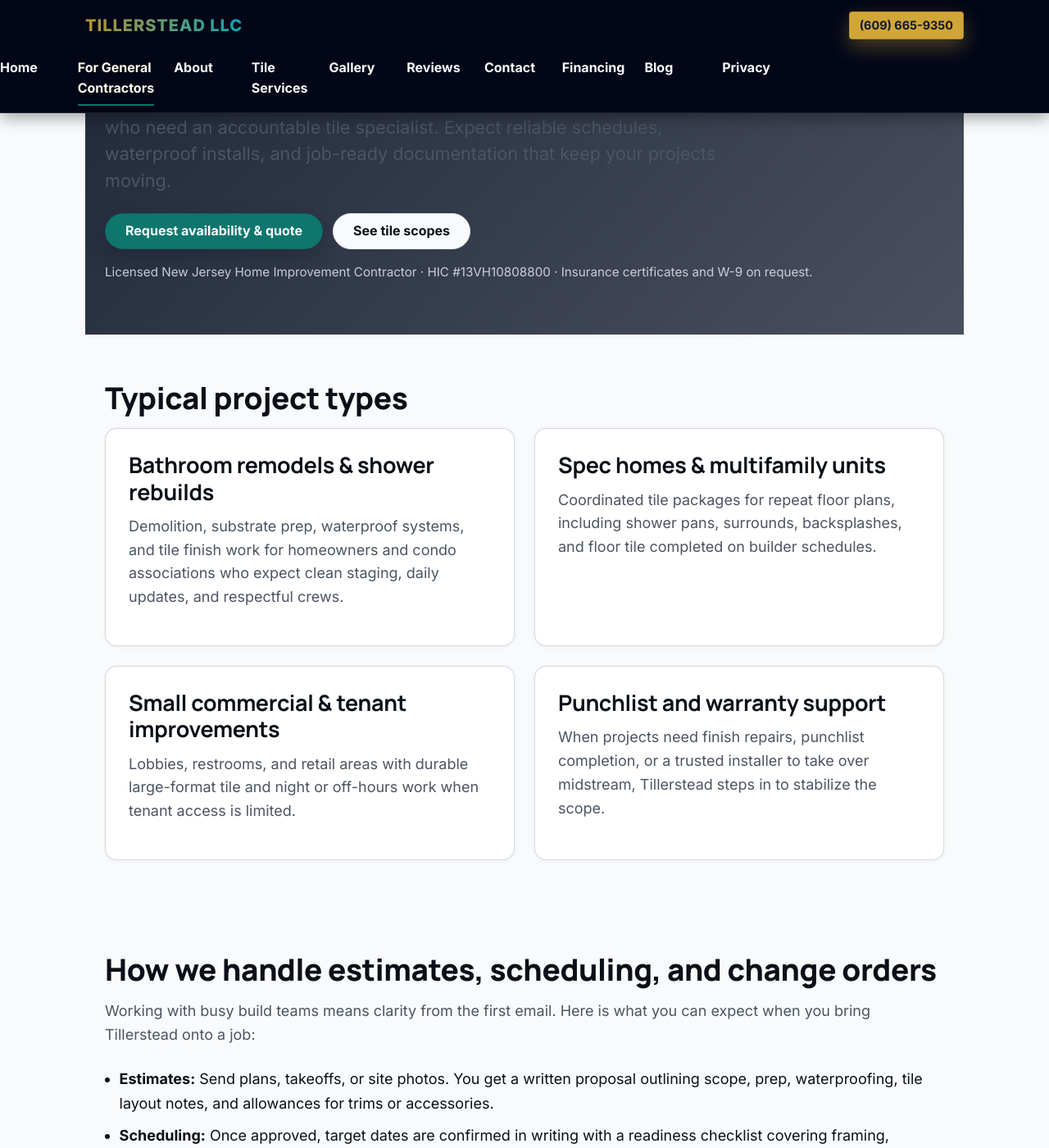
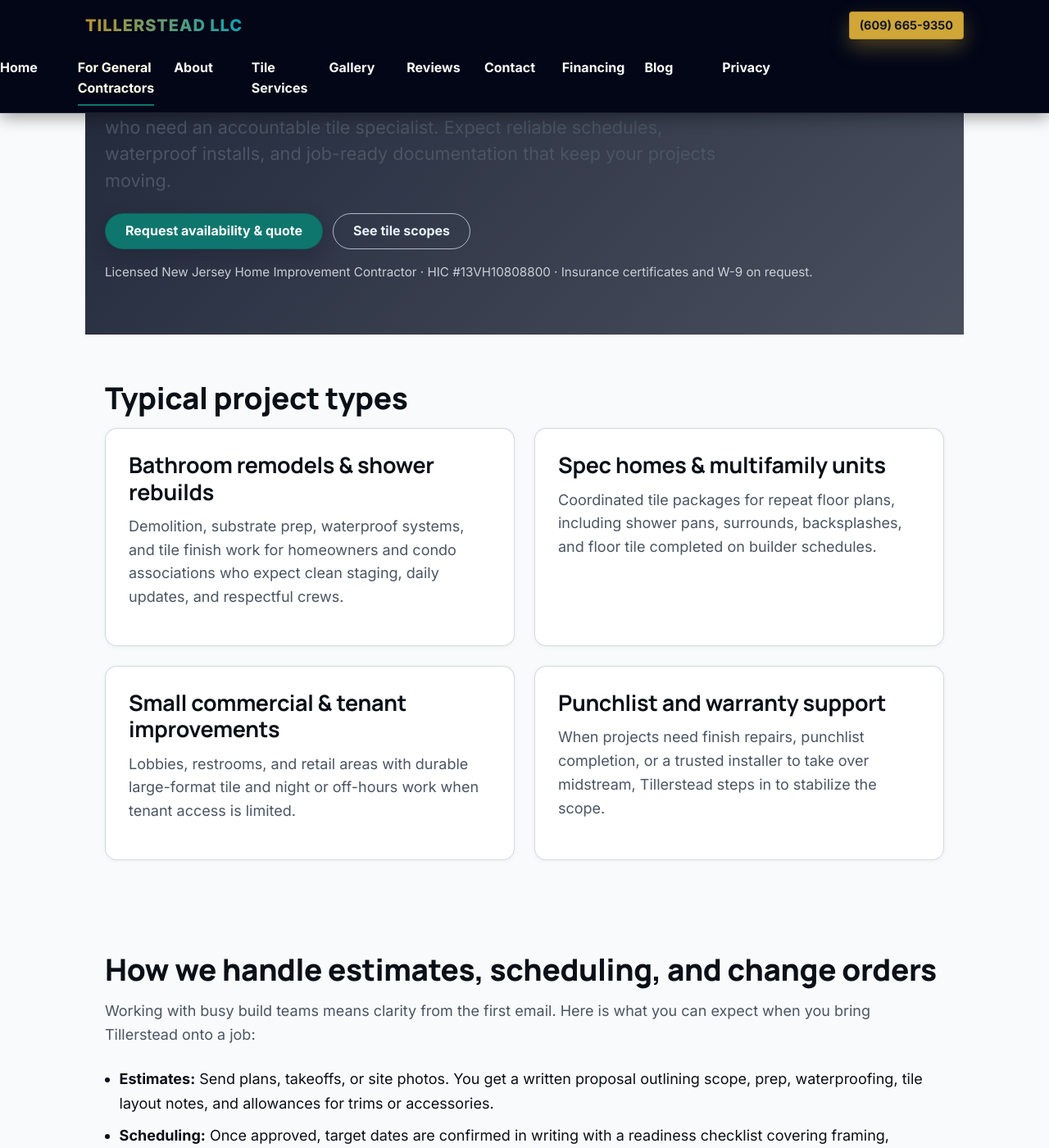
Before and after one commit to XTX33/Tillerstead-site, a Jekyll site: the page built from pages/for-general-contractors.html, in a window 1280 px wide and 1400 px high, scrolled down 357 px. Shown: the whole window at 82% size. Built offline with Jekyll 4.4.1, drawn with Linux system fonts in a browser that asks for light colours.

Commit message:
Fix KPI label colors and ghost button styling on dark backgrounds
Co-authored-by: XTX33 <240352498+XTX33@users.noreply.github.com>

```diff
--- a/index.html
+++ b/index.html
@@ -309,12 +309,12 @@ schema:
 
   .hero-kpi-label {
     display: block;
-    font-weight: 600;
+    font-weight: 700;
     text-transform: uppercase;
     letter-spacing: 0.08em;
     font-size: 0.8rem;
     margin-bottom: 0.35rem;
-    color: rgba(248, 250, 252, 0.88);
+    color: #d1a638;
   }
 
   .section {
--- a/pages/for-general-contractors.html
+++ b/pages/for-general-contractors.html
@@ -151,6 +151,20 @@ keywords:
     color: rgba(226, 232, 240, 0.85);
   }
 
+  /* Ghost button styling for dark hero */
+  .gc-hero .btn-ghost {
+    color: #e5f0ff;
+    border-color: rgba(229, 240, 255, 0.7);
+    background-color: transparent;
+  }
+
+  .gc-hero .btn-ghost:hover,
+  .gc-hero .btn-ghost:focus-visible {
+    color: #0f172a;
+    background-color: #e5f0ff;
+    border-color: #e5f0ff;
+  }
+
   .section {
     padding: 3.5rem 0;
   }
```
